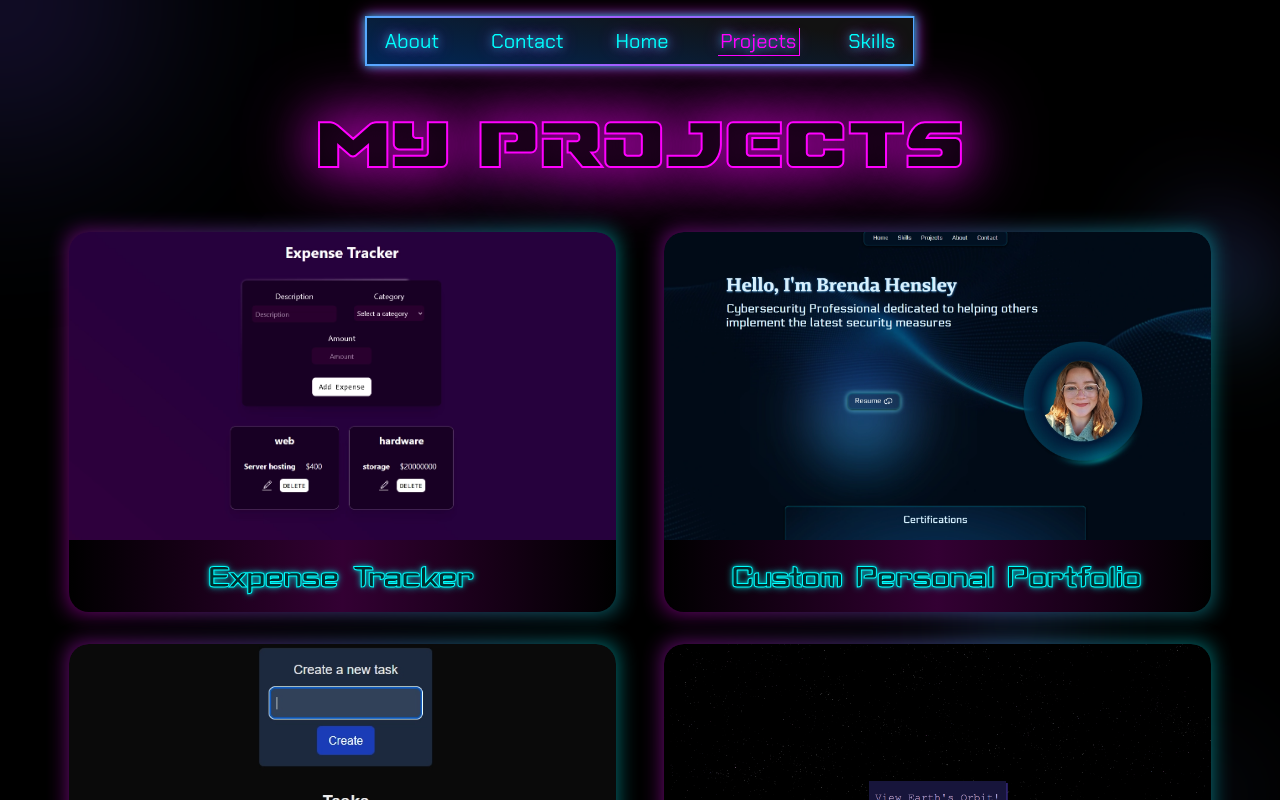
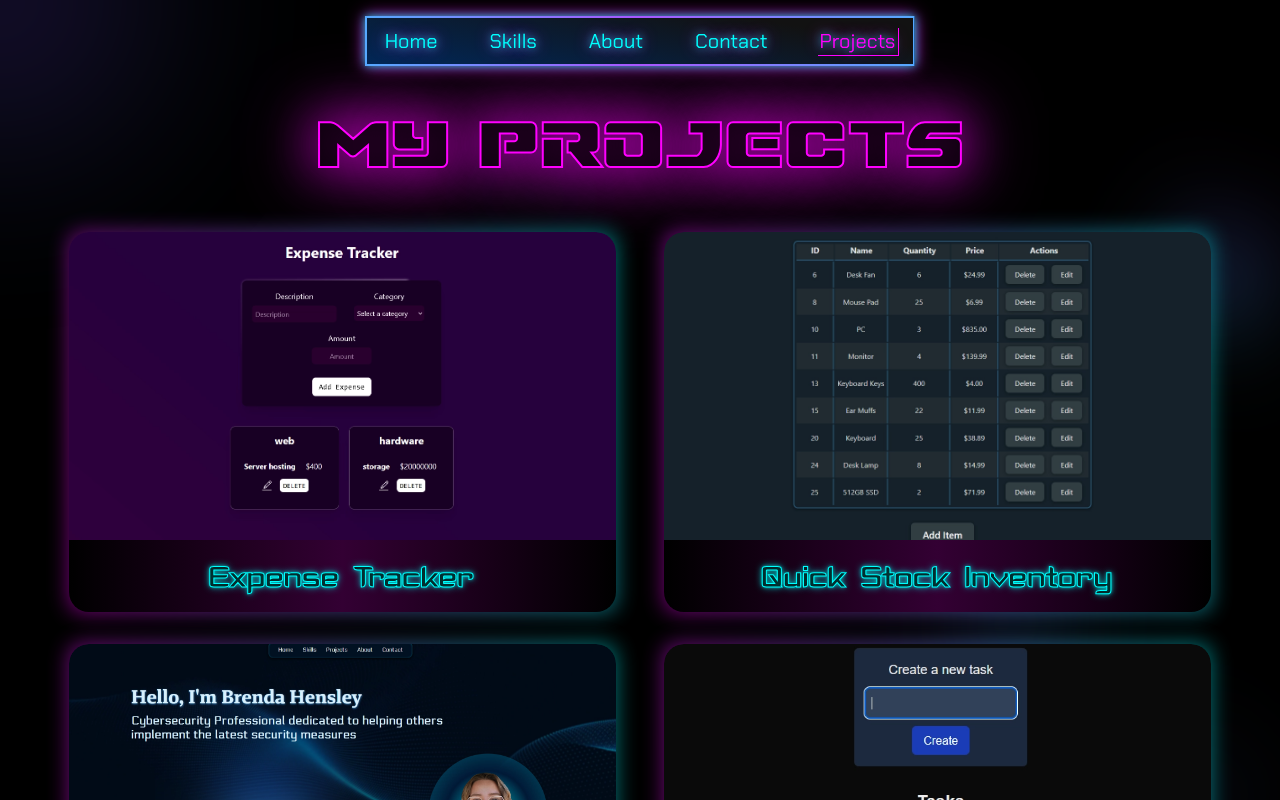
Before and after one commit to G-Hensley/portfolio-front-end, a React (Vite) app: page /projects in a window 1280 px wide. Shown: the top 800 px of the page. Built offline with nearby package versions, Linux system fonts and the light colour scheme.

Commit message:
Update projects

```diff
--- a/src/components/coreComponents/Navbar.tsx
+++ b/src/components/coreComponents/Navbar.tsx
@@ -131,6 +131,26 @@ export default function Navbar({
         <li className='nav-li'>
           <a
             onClick={toggleMenu}
+            href='/#hero-section'
+            className={`nav-link px-0.5 ${
+              activeLink === 'home' ? 'active' : ''
+            }`}>
+            Home
+          </a>
+        </li>
+        <li className='nav-li'>
+          <a
+            onClick={toggleMenu}
+            href='/#skills-section'
+            className={`nav-link px-0.5 ${
+              activeLink === 'skills' ? 'active' : ''
+            }`}>
+            Skills
+          </a>
+        </li>
+        <li className='nav-li'>
+          <a
+            onClick={toggleMenu}
             href='/#about-section'
             className={`nav-link px-0.5 ${
               activeLink === 'about' ? 'active' : ''
@@ -151,16 +171,6 @@ export default function Navbar({
         <li className='nav-li'>
           <a
             onClick={toggleMenu}
-            href='/#hero-section'
-            className={`nav-link px-0.5 ${
-              activeLink === 'home' ? 'active' : ''
-            }`}>
-            Home
-          </a>
-        </li>
-        <li className='nav-li'>
-          <a
-            onClick={toggleMenu}
             href='/projects'
             className={`nav-link px-0.5 ${
               activeLink === 'projects' ? 'active' : ''
@@ -168,16 +178,6 @@ export default function Navbar({
             Projects
           </a>
         </li>
-        <li className='nav-li'>
-          <a
-            onClick={toggleMenu}
-            href='/#skills-section'
-            className={`nav-link px-0.5 ${
-              activeLink === 'skills' ? 'active' : ''
-            }`}>
-            Skills
-          </a>
-        </li>
       </ul>
     </nav>
   );
--- a/src/components/projectsComponents/ProjectsContainer.tsx
+++ b/src/components/projectsComponents/ProjectsContainer.tsx
@@ -9,6 +9,7 @@ import reactNoteApp from "../../assets/images/react-note-app.webp";
 import expenseTracker from "../../assets/images/expense-tracker.webp";
 import reactToDoApp from "../../assets/images/react-todo-app.webp";
 import bookmarkManager from "../../assets/images/bookmark-manager.webp";
+import quickStockInventory from "../../assets/images/quickstock.webp";
 import { FontAwesomeIcon } from '@fortawesome/react-fontawesome';
 import { faReact } from '@fortawesome/free-brands-svg-icons';
 import {
@@ -22,12 +23,13 @@ import { RiTailwindCssFill } from 'react-icons/ri';
 // import { FaGitAlt, FaTrello, FaFigma } from 'react-icons/fa';
 import {
   BiLogoTypescript,
+  BiLogoPostgresql,
+  BiLogoGraphql
 } from 'react-icons/bi';
 import {
   SiMongodb,
   SiExpress,
 } from 'react-icons/si';
-import tailwindcss from "@tailwindcss/vite";
 // import { VscVscode } from 'react-icons/vsc';
 // import { IoLogoVercel, IoLogoGitlab } from 'react-icons/io5';
 // import { GithubLogo } from '@phosphor-icons/react';
@@ -48,6 +50,21 @@ export default function ProjectsContainer( {children}: {children: React.ReactNod
                 <RiTailwindCssFill className="project-skill text-4xl md:text-6xl" />,
                 <SiMongodb className="project-skill text-4xl md:text-6xl" />,
                 <SiExpress className="project-skill text-4xl md:text-6xl" />,
+                <BiLogoGraphql className="project-skill text-4xl md:text-6xl" />,
+            ]
+        },
+        {
+            key: uuidv4(),
+            title: "Quick Stock Inventory",
+            image: quickStockInventory,
+            link: "https://github.com/G-Hensley/quickstock.git",
+            description: "Full stack inventory management system built with React, TypeScript, Tailwind, and MongoDB.",
+            skills: [
+                <FontAwesomeIcon icon={faReact} className="project-skill text-4xl md:text-6xl" />,
+                <BiLogoTypescript className="project-skill text-4xl md:text-6xl" />,
+                <RiTailwindCssFill className="project-skill text-4xl md:text-6xl" />,
+                <SiExpress className="project-skill text-4xl md:text-6xl" />,
+                <BiLogoPostgresql className="project-skill text-4xl md:text-6xl" />,
             ]
         },
         {
```
Also changed, not shown: src/assets/images/quickstock.webp (added).
